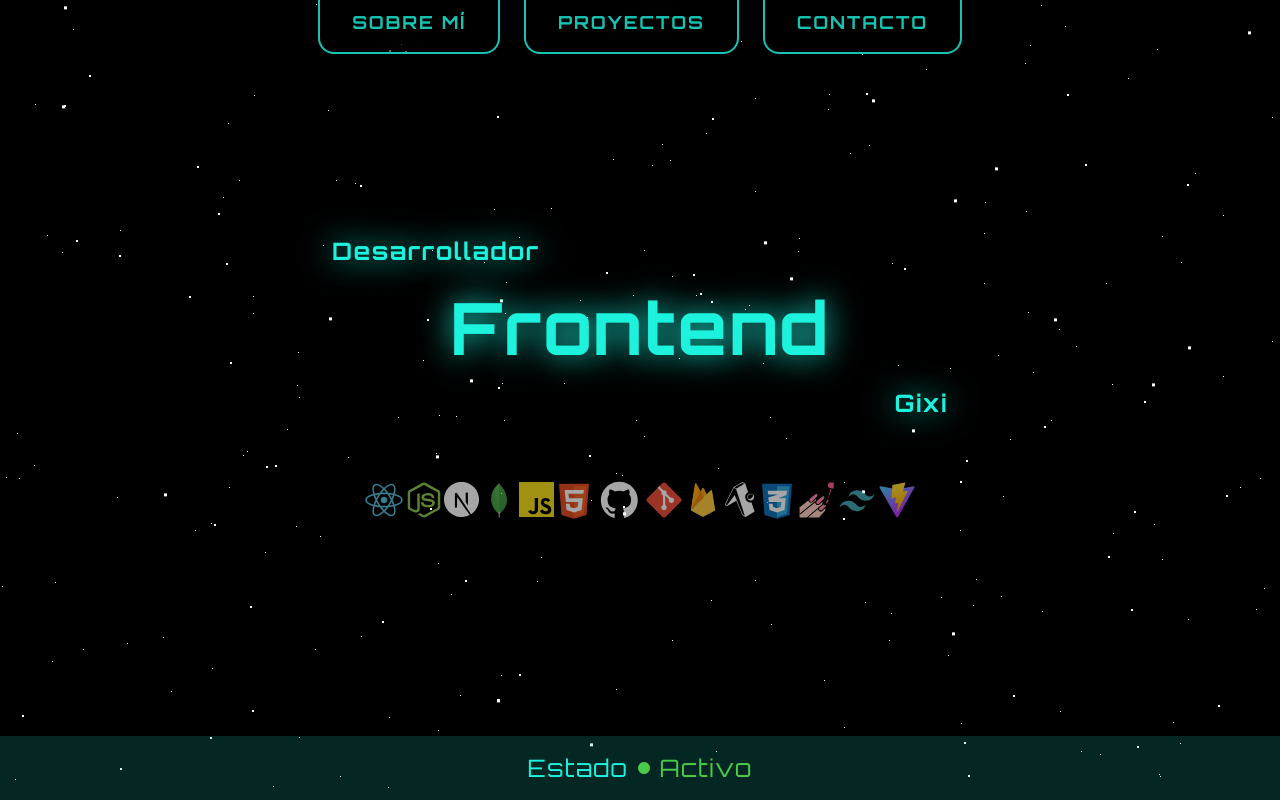
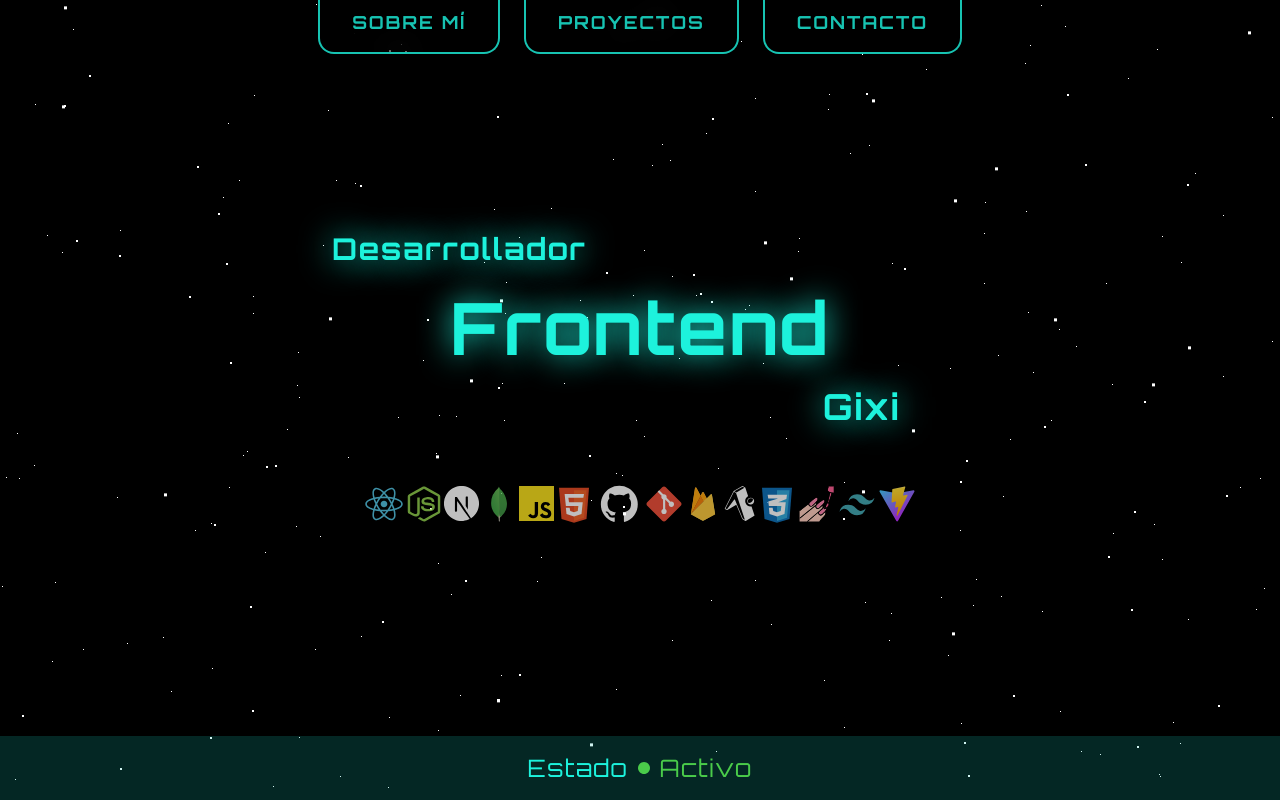
Before and after one commit to gixilym/portfolio-gixi, a Preact app: page / in a window 1280 px wide. Shown: the top 800 px of the page. Built offline with nearby package versions, Linux system fonts and the light colour scheme.

Commit message:
change banner

```diff
--- a/src/components/Home.jsx
+++ b/src/components/Home.jsx
@@ -33,7 +33,7 @@ function Home() {
           style={{ textShadow: "0 0em 2em #1df2dc" }}
           class="w-full sm:w-[600px] px-4 sm:px-0 tracking-widest text-[#1df2dc] font-bold text-center flex flex-col items-end justify-center"
         >
-          <p class="text-lg sm:text-2xl capitalize text-start w-full mr-2">
+          <p class="text-xl sm:text-3xl capitalize text-start w-full mr-2">
             Desarrollador
           </p>
           <br />
@@ -41,7 +41,7 @@ function Home() {
             Frontend
           </h1>
           <br />
-          <p class="text-lg sm:text-2xl capitalize text-end w-full -mr-2">
+          <p class="text-xl sm:text-4xl capitalize text-end w-full sm:mr-10">
             Gixi
           </p>
         </div>
--- a/src/components/Technologies.jsx
+++ b/src/components/Technologies.jsx
@@ -3,7 +3,7 @@ import * as SVG from "../svgs.jsx";
 
 function Technologies() {
   return (
-    <section class="flex w-full justify-center items-center overflow-hidden opacity-65">
+    <section class="flex w-full justify-center items-center overflow-hidden opacity-75">
       <SVG.ReactSVG />
       <SVG.NodeSVG />
       <SVG.NextSVG />
```
Also changed, not shown: src/img/banner.jpg (added), src/img/banner.webp (deleted).
